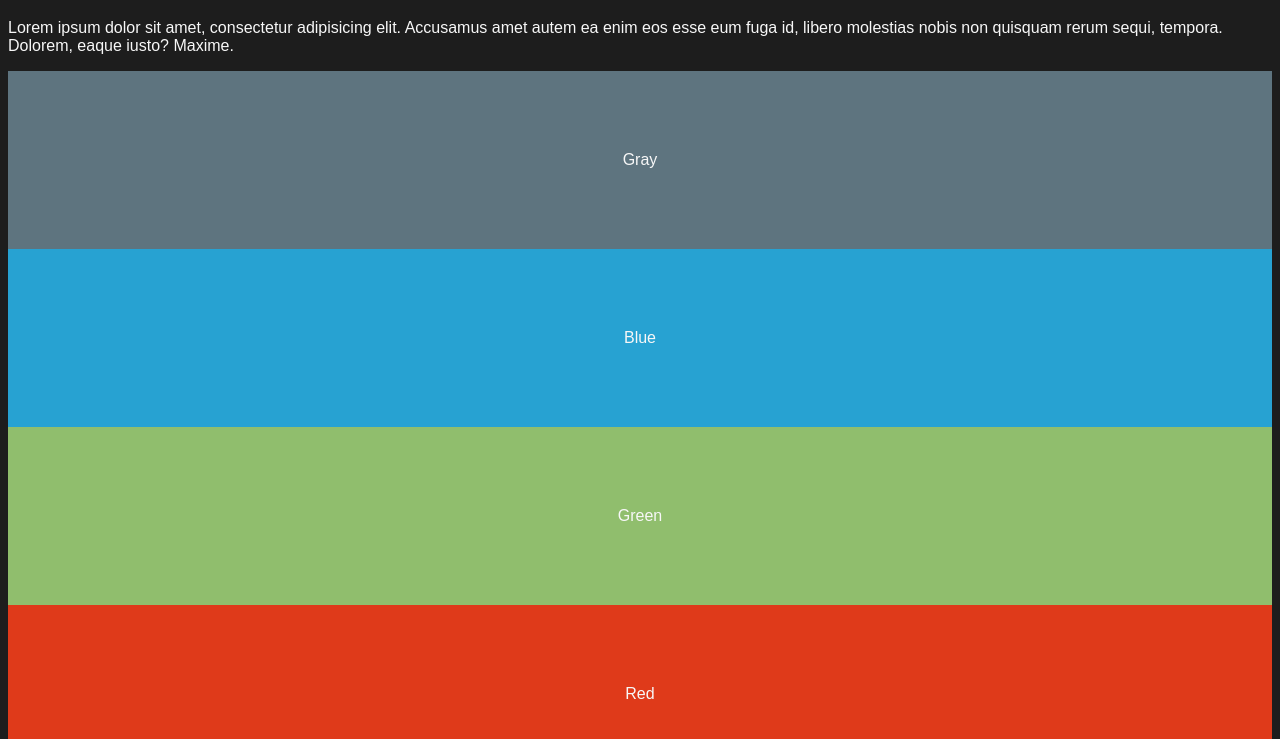
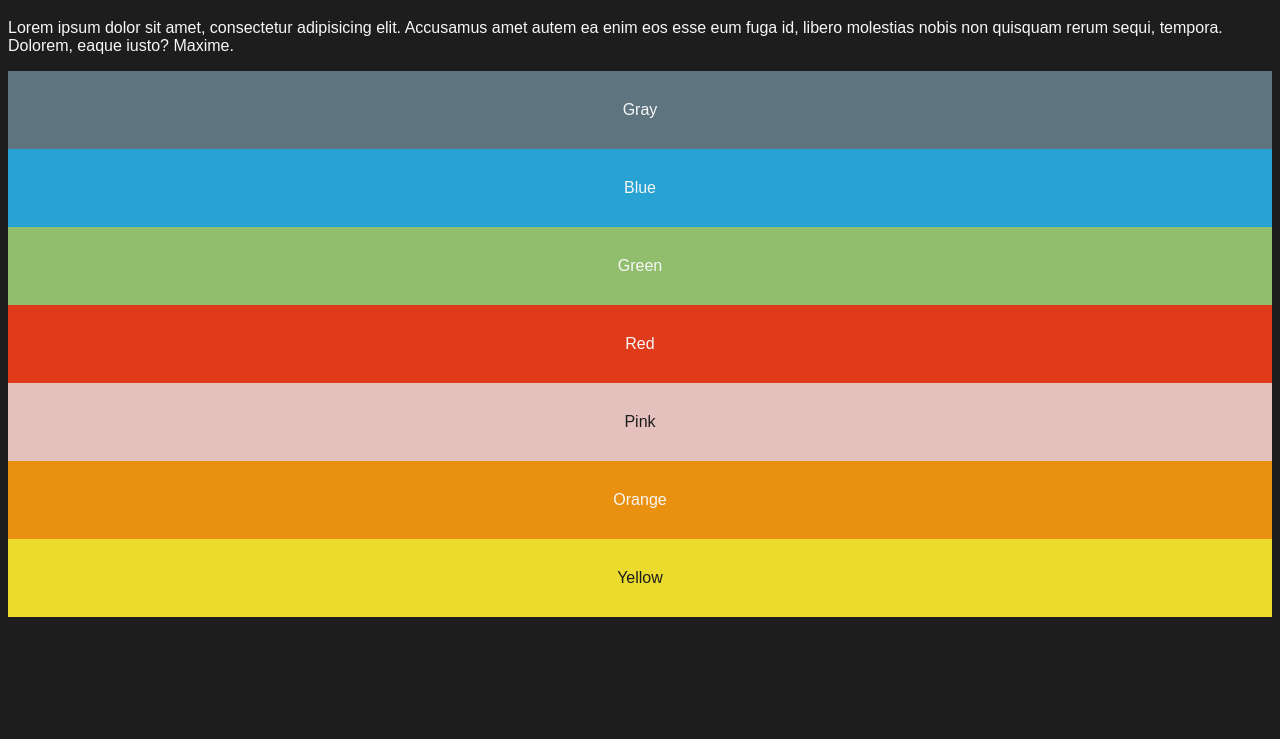
Before and after one commit to hising/colors.css, a plain HTML site: page index.html in a window 1280 px wide. Shown: the part 61-800 px from the top of the page. Drawn offline with Linux system fonts and the light colour scheme.

```diff
--- a/colors.css
+++ b/colors.css
@@ -17,7 +17,7 @@
 }
 
 .color {
-    padding: 80px;
+    padding: 30px;
     text-align: center;
 }
 
```
Also changed, not shown: README.md, colors.png (added).
